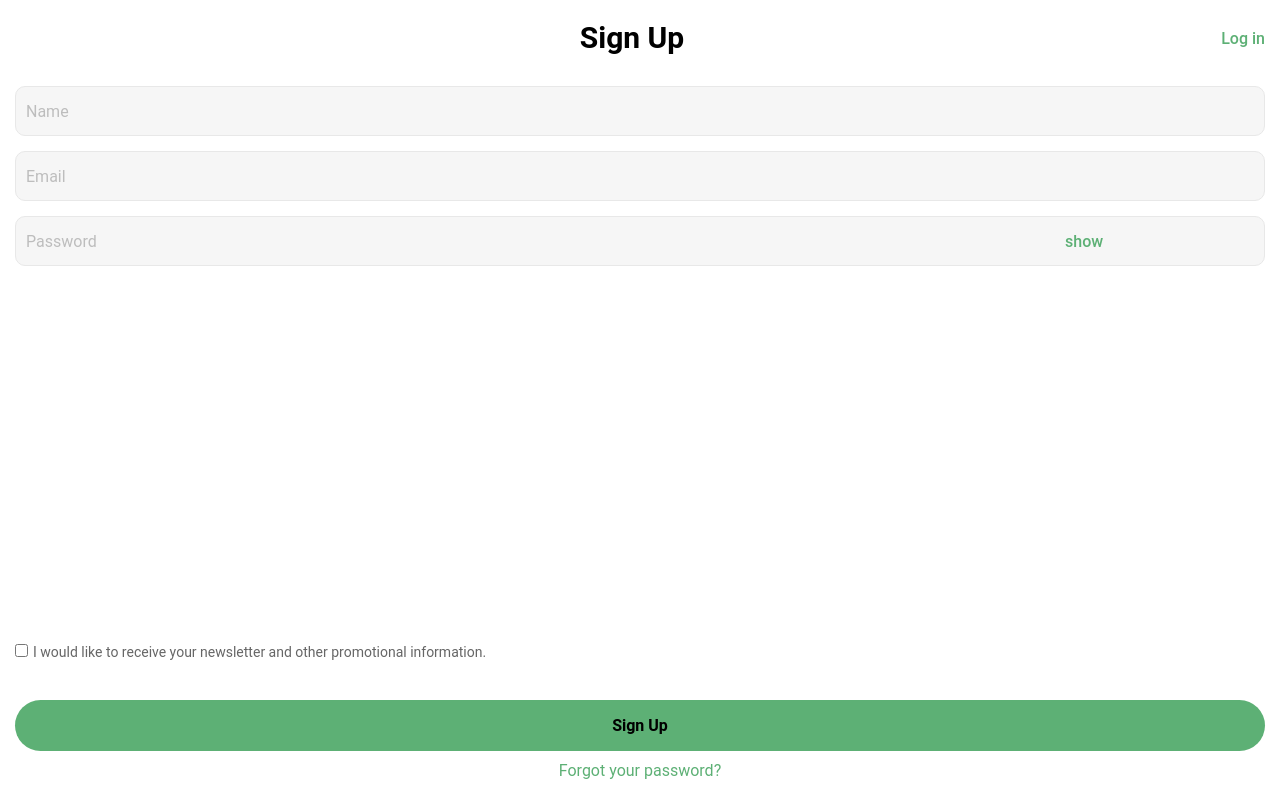
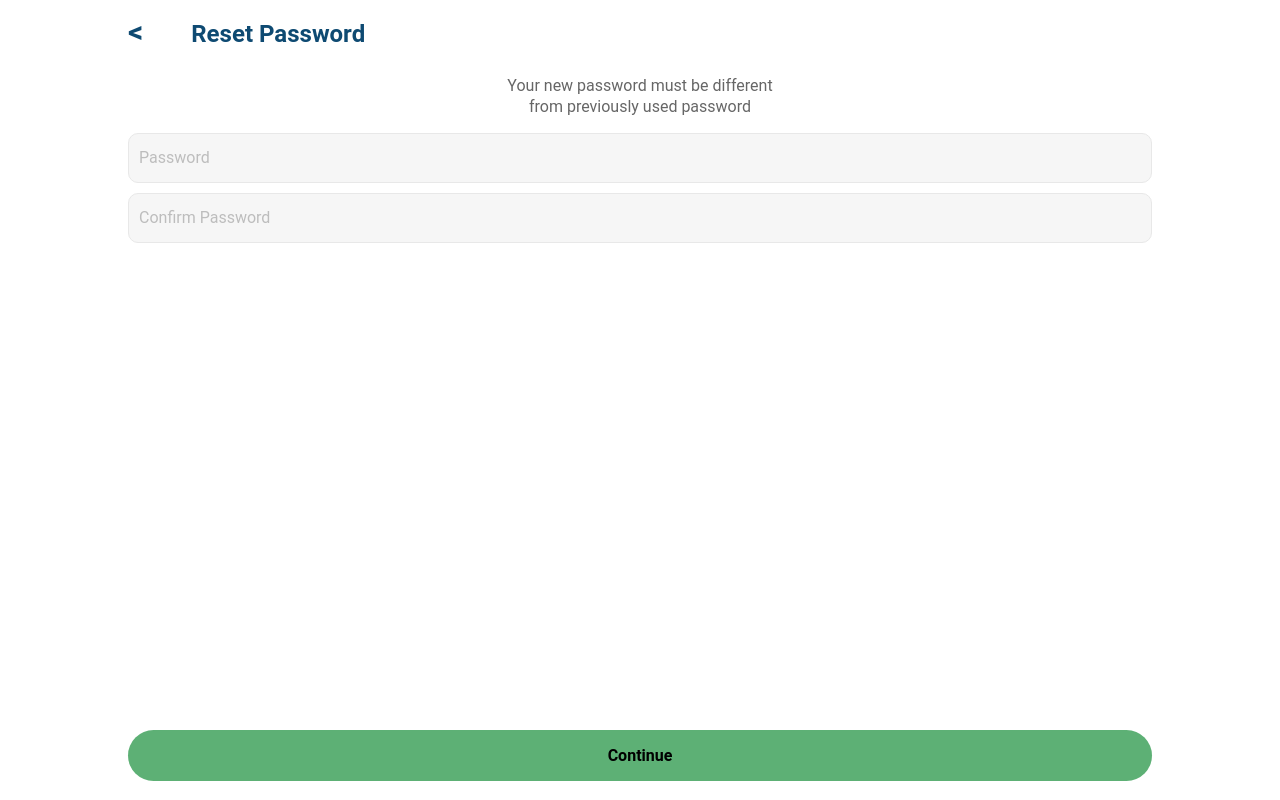
Before and after one commit to mohdnoorain/parkcar, a React (Vite) app: page /resetPassword in a window 1280 px wide. Before the commit this address led to /signUp. Built offline with nearby package versions, Linux system fonts and the light colour scheme.

Commit message:
file renamed

```diff
--- a/src/App.tsx
+++ b/src/App.tsx
@@ -9,24 +9,23 @@ import { IonReactRouter } from '@ionic/react-router';
 import "./App.scss"
 import SignUp from './pages/auth/signUp/SignUp';
 import SignIn from './pages/auth/signIn/SignIn';
-import EmailRecoveryPage from "./pages/auth/passwordFortgotPage/passwordForgotPage";
-import OtpPage from './pages/auth/verifyOtp/verifyPassword';
-import CreateNewPassword from './pages/auth/resetPassword/resetPassword';
 import ForgotPassword from './pages/auth/forgotPassword/ForgotPassword';
 import Home from './pages/user/Home/Home';
+import verifyPassword from './pages/auth/verifyOtp/verifyPassword';
+import ResetPassword from './pages/auth/resetPassword/resetPassword';
 
 
 setupIonicReact();
 
-const App: React.FC = () => (
+const App = () => (
   <IonApp>
     <IonReactRouter>
       <IonRouterOutlet>
         <Route path="/signUp" component={SignUp} />
         <Route path="/signIn" component={SignIn} />
         <Route path="/forgotPassword" component={ForgotPassword} />
-        <Route path="/OtpPage" component={OtpPage} />
-        <Route path="/createpassword" component={CreateNewPassword} />
+        <Route path="/otpPage" component={verifyPassword} />
+        <Route path="/resetPassword" component={ResetPassword} />
         <Route path="/home" component={Home} />
         <Redirect exact from="/" to="/signUp" />
         <Route render={() => <Redirect to={'/'} />} />
--- a/src/pages/auth/forgotPassword/ForgotPassword.tsx
+++ b/src/pages/auth/forgotPassword/ForgotPassword.tsx
@@ -2,7 +2,7 @@ import { IonPage } from "@ionic/react";
 import "./ForgotPassword.scss";
 import { useState } from "react";
 import { useHistory } from "react-router";
-const ForgotPassword: React.FC = () => {
+const ForgotPassword = () => {
 
     const history = useHistory()
     // use state for taking input of user
--- a/src/pages/auth/passwordFortgotPage/passwordForgotPage.tsx
+++ b/src/pages/auth/passwordFortgotPage/PasswordForgotPage.tsx
@@ -1,7 +1,8 @@
 import { IonPage } from "@ionic/react";
 import "./EmailRecoveryPage.scss";
 import { useState } from "react";
-const EmailRecoveryPage: React.FC = () => {
+
+const EmailRecoveryPage = () => {
     // use state for taking input of user
     const [formData, setFormData] = useState({
         email: '',
--- a/src/pages/auth/resetPassword/resetPassword.tsx
+++ b/src/pages/auth/resetPassword/ResetPassword.tsx
@@ -1,7 +1,7 @@
 import { IonPage } from "@ionic/react";
-import "./resetPassword.scss";
+import "./ResetPassword.scss";
 import { useState } from "react";
-const resetPassword: React.FC = () => {
+const ResetPassword = () => {
     // use state for taking input of user
     const [formData, setFormData] = useState({
         password: '',
@@ -30,7 +30,7 @@ const resetPassword: React.FC = () => {
             setsamePassword(true);
         }
     }
-    const handleOnBack =(e:any)=>{
+    const handleOnBack = (e: any) => {
         e.preventDefault();
         console.log("back is clicked");
         window.history.back();
@@ -70,4 +70,4 @@ const resetPassword: React.FC = () => {
     </IonPage>
 }
 
-export default resetPassword;
+export default ResetPassword;
--- a/src/pages/auth/signIn/SignIn.tsx
+++ b/src/pages/auth/signIn/SignIn.tsx
@@ -3,7 +3,7 @@ import "./SignIn.scss";
 import React from "react";
 import { useState } from "react";
 import { useHistory } from "react-router";
-const SignIn: React.FC = () => {
+const SignIn = () => {
 
   const history = useHistory()
   // use state for taking input of user
--- a/src/pages/auth/signUp/SignUp.tsx
+++ b/src/pages/auth/signUp/SignUp.tsx
@@ -3,7 +3,7 @@ import "./SignUp.scss";
 import React from "react";
 import { useState } from "react";
 
-const SignUp: React.FC = () => {
+const SignUp = () => {
   // use state for taking input of user
   const [formData, setFormData] = useState({
     name: '',
--- a/src/pages/auth/verifyOtp/verifyPassword.tsx
+++ b/src/pages/auth/verifyOtp/VerifyPassword.tsx
@@ -1,7 +1,8 @@
 import { IonPage } from "@ionic/react";
 import "./verifyPassword.scss";
 import { useState } from "react";
-const verifyPassword: React.FC = () => {
+
+const verifyPassword = () => {
     const [Otp, setOtp] = useState(['', '', '', '']);
     const handleChange = (index: any, e: any) => {
         const value = e.target.value;
@@ -10,7 +11,7 @@ const verifyPassword: React.FC = () => {
         newOtp[index] = value;
         setOtp(newOtp);
         if (e.target.nextSibling) {
-            if(value === '') return ;
+            if (value === '') return;
             e.target.nextSibling.focus();
         }
     }
```
Also changed, not shown: src/pages/auth/passwordFortgotPage/PasswordForgotpage.scss (renamed from src/pages/auth/passwordFortgotPage/passwordForgotpage.scss), src/pages/auth/resetPassword/ResetPassword.scss (renamed from src/pages/auth/resetPassword/resetPassword.scss), src/pages/auth/verifyOtp/Verifypassword.scss (renamed from src/pages/auth/verifyOtp/verifypassword.scss).
